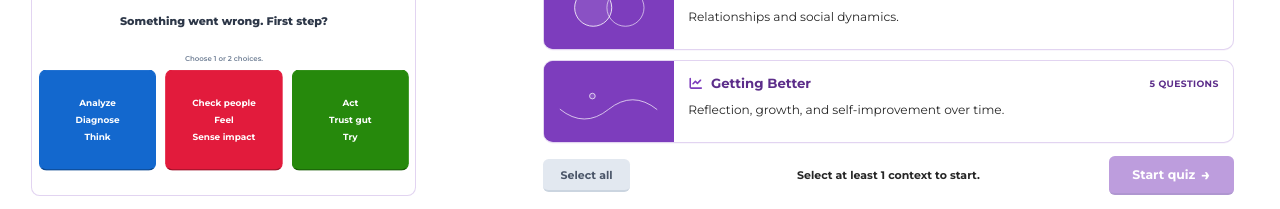
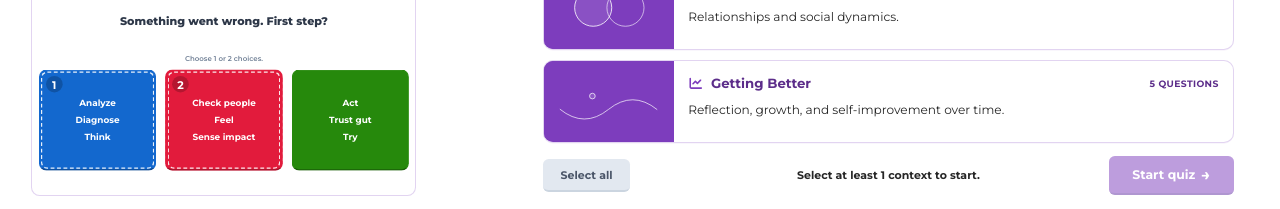
Before and after one commit to Jodistroyer/HHG-team-quiz-1, a React (Vite) app: page / in a window 1280 px wide. Shown: the part 361-570 px from the top of the page. Built offline with nearby package versions, Linux system fonts and the light colour scheme.

Commit message:
Question Preview Preselected by Default

```diff
--- a/src/components/Quiz/QuizIntroQuestionPreview.tsx
+++ b/src/components/Quiz/QuizIntroQuestionPreview.tsx
@@ -33,8 +33,9 @@ function optionByType (type: QuizAnswerType) {
  * Choice buttons mirror primary / secondary selection locally; nothing is saved.
  */
 export function QuizIntroQuestionPreview () {
-  const [firstChoice, setFirstChoice] = useState<QuizAnswerType | null>(null)
-  const [secondChoice, setSecondChoice] = useState<QuizAnswerType | null>(null)
+  // Preselect two options by default so the intro preview demonstrates 1st/2nd choice markers.
+  const [firstChoice, setFirstChoice] = useState<QuizAnswerType | null>('Head')
+  const [secondChoice, setSecondChoice] = useState<QuizAnswerType | null>('Heart')
 
   const head = optionByType('Head')
   const heart = optionByType('Heart')
--- a/src/components/Teams/PeoplePanel/PeoplePanel.tsx
+++ b/src/components/Teams/PeoplePanel/PeoplePanel.tsx
@@ -46,7 +46,7 @@ export function PeoplePanel({
             <div className="saved-groups-card__body">
               {api.savedGroups.length === 0 ? (
                 <p className="saved-groups-card__empty">
-                  Select two or more people in the library, then use <strong>Save as group</strong> to store them
+                  Select two or more people in the library, then use <strong>Save as Template</strong> to store them
                   here.
                 </p>
               ) : (
```
